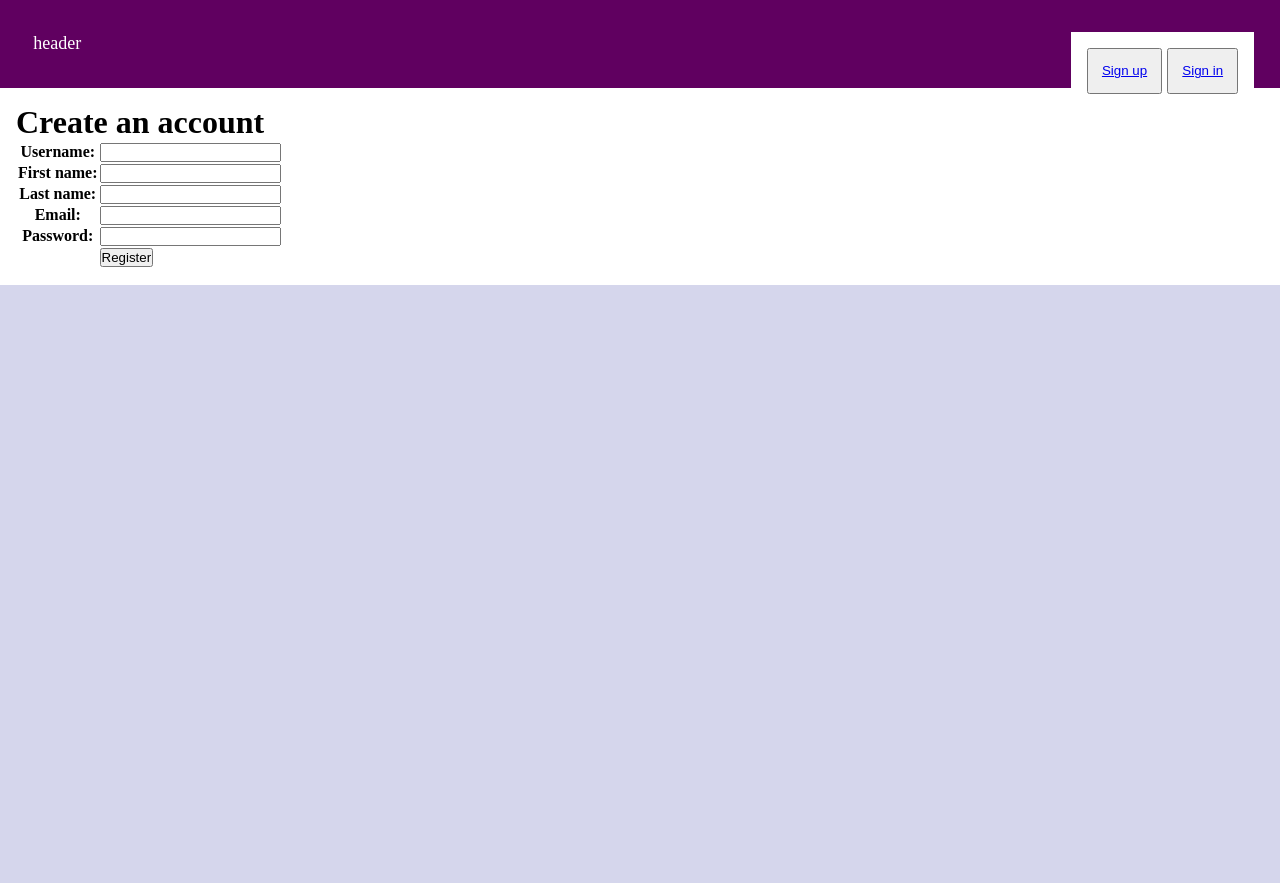
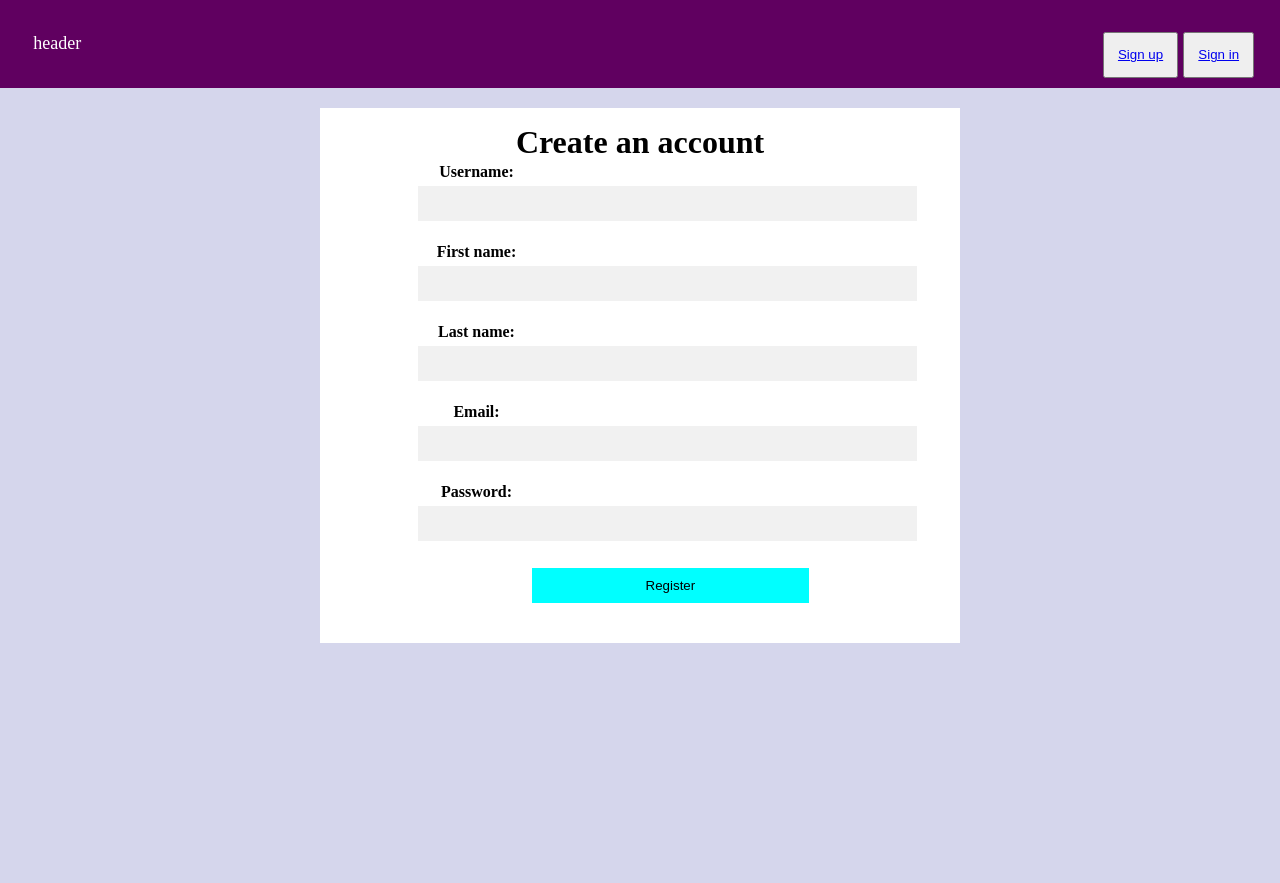
Before and after one commit to JohnnyHoaang/Listing-Store, a Django app: page /signup in a window 1280 px wide. Shown: the top 883 px of the page. Run offline with Django 4.2, Linux system fonts and the light colour scheme; parts of the project's set-up code (start-up, migrations or seed data) failed here and were passed over.

Commit message:
Added css styling for registration

```diff
--- a/user_management_app/static/style.css
+++ b/user_management_app/static/style.css
@@ -40,7 +40,41 @@ div.registration > button{
 
 }
 
-div {
+.signup {
     background-color: white;
     padding: 16px;
+    margin: auto;
+    width: 50%;
+    margin-top: 20px;
+    margin-bottom: 20px;
 }
+
+.signup > h1{
+    text-align: center;
+}
+
+input {
+    width: 180%;
+    padding: 10px;
+    margin: 5px 0 22px 0;
+    margin-left: 80px;
+    display: inline-block;
+    border: none;
+    background: #f1f1f1;
+}
+
+.registration_button{
+    width: 100%;
+    background-color: aqua;
+    margin-left: 70%;
+}
+
+tr {
+    display: flex;
+    flex-direction: column;
+}
+
+/* input[type=text]:focus, input[type=password]:focus {
+    background-color: #ddd;
+    outline: none;
+} */
--- a/user_management_app/templates/base.html
+++ b/user_management_app/templates/base.html
@@ -6,7 +6,7 @@
     <meta name="viewport" content="width=device-width, initial-scale=1.0">
     <title>Product Listing</title>
     {% load static %}
-    <link rel="stylesheet", href="{% static 'style.css' %}">
+    <link rel="stylesheet", href="{% static 'style.css' %}"/>
 </head>
 <header>
     header
--- a/user_management_app/templates/registration/signup.html
+++ b/user_management_app/templates/registration/signup.html
@@ -19,7 +19,7 @@
                 {{ form.as_table }}
                  <tr>
                     <td></td>
-                    <td><input type="submit" name="submit" value="Register" /></td>
+                    <td><input class = "registration_button" type="submit" name="submit" value="Register" /></td>
                 </tr>
              </table>
          </form>
--- a/user_management_app/views.py
+++ b/user_management_app/views.py
@@ -3,6 +3,7 @@ from django.shortcuts import render, redirect
 from .forms import CreateUserForm
 from django.contrib.auth.models import User
 from django.template import loader
+from django.contrib import messages
 
 # Create your views here.
 def index(request):
@@ -25,6 +26,7 @@ def signup(request):
             new_user.first_name = fname
             new_user.last_name = lname
             new_user.save()
+            messages.success(request, "User account created")
             # return redirect('signin')
             return redirect('/accounts/login')
     else:
@@ -37,3 +39,8 @@ def signup(request):
 
 def signin(request):
     return render(request, "registration/login.html")
+
+def logout(request):
+    logout(request)
+    messages.success(request, "User was logged out")
+    return redirect("/accounts/login")
```
